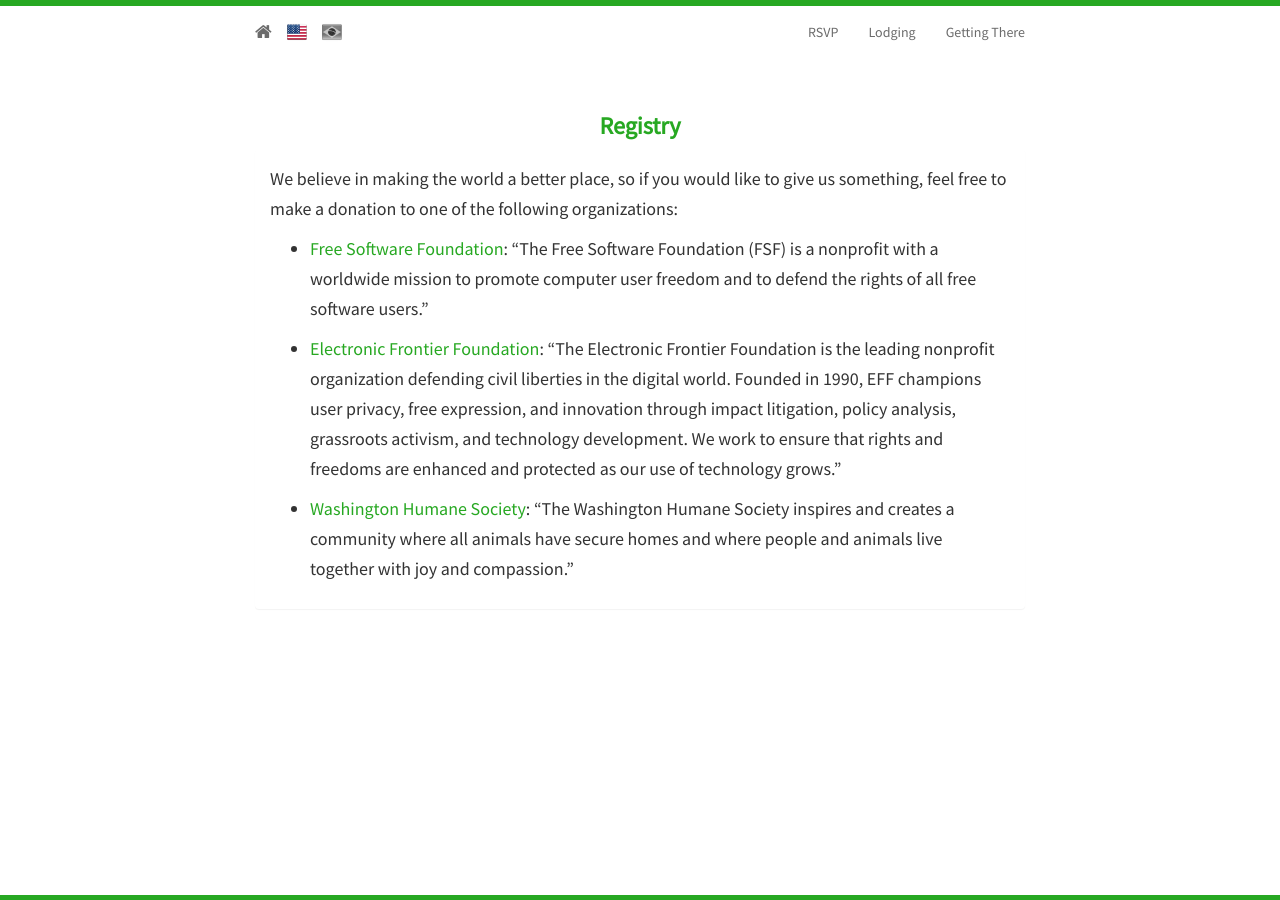
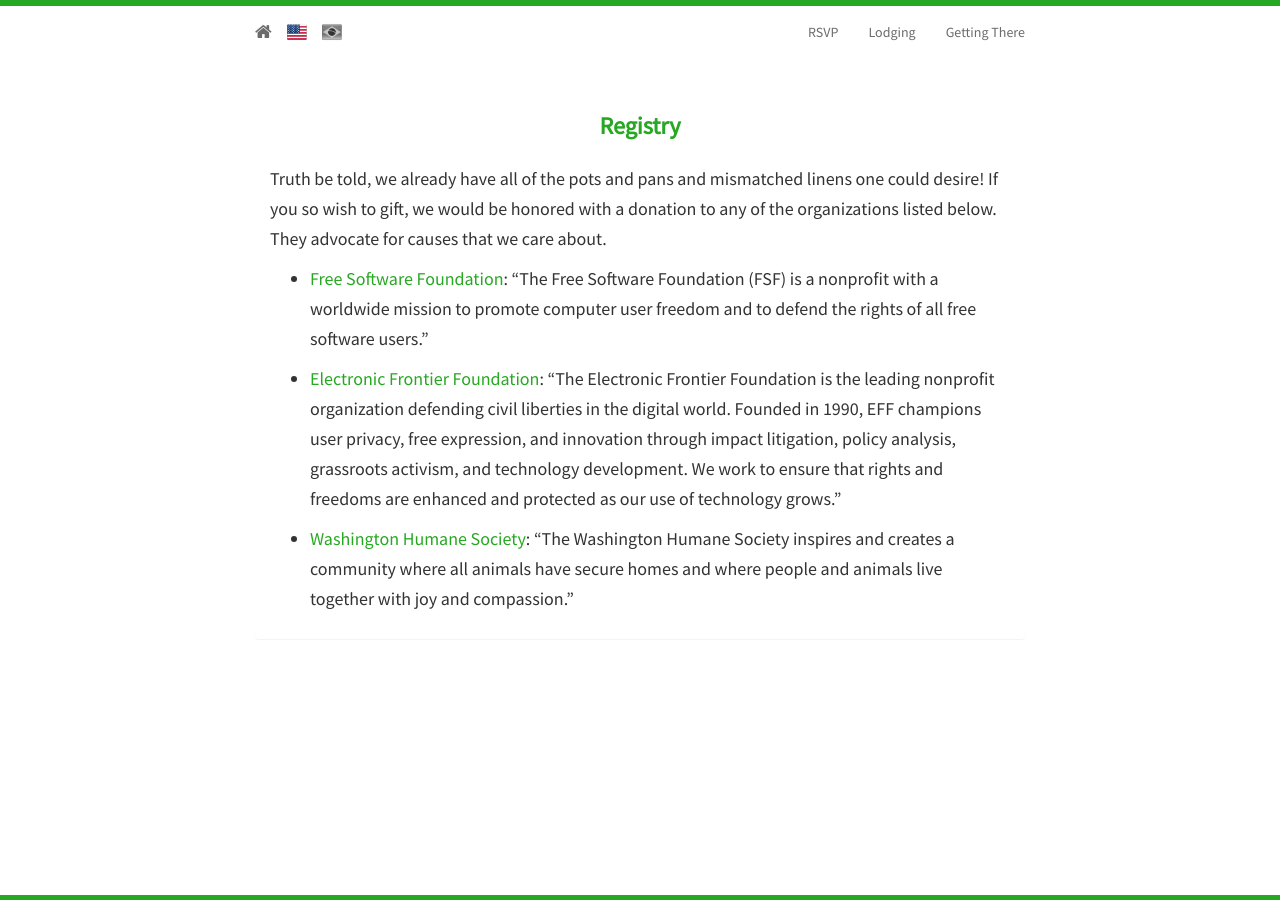
Before and after one commit to andersonvom/wedding-site, a Jekyll site: the page built from _posts/en/0000-01-05-registry.md, in a window 1280 px wide. Built offline with Jekyll 4.4.1, drawn with Linux system fonts in a browser that asks for light colours; nearby versions of some CDN libraries.

Commit message:
Update gifts page

```diff
--- a/_posts/en/0000-01-05-registry.md
+++ b/_posts/en/0000-01-05-registry.md
@@ -4,9 +4,10 @@
 categories: en
 ---
 
-We believe in making the world a better place, so if you would like to
-give us something, feel free to make a donation to one of the following
-organizations:
+Truth be told, we already have all of the pots and pans and mismatched
+linens one could desire! If you so wish to gift, we would be honored
+with a donation to any of the organizations listed below. They advocate
+for causes that we care about.
 
 - [Free Software Foundation][fsf]: "The Free Software Foundation (FSF)
   is a nonprofit with a worldwide mission to promote computer user
```
Also changed, not shown: _posts/pt/0000-01-05-presentes.md (+4 -2 lines).
